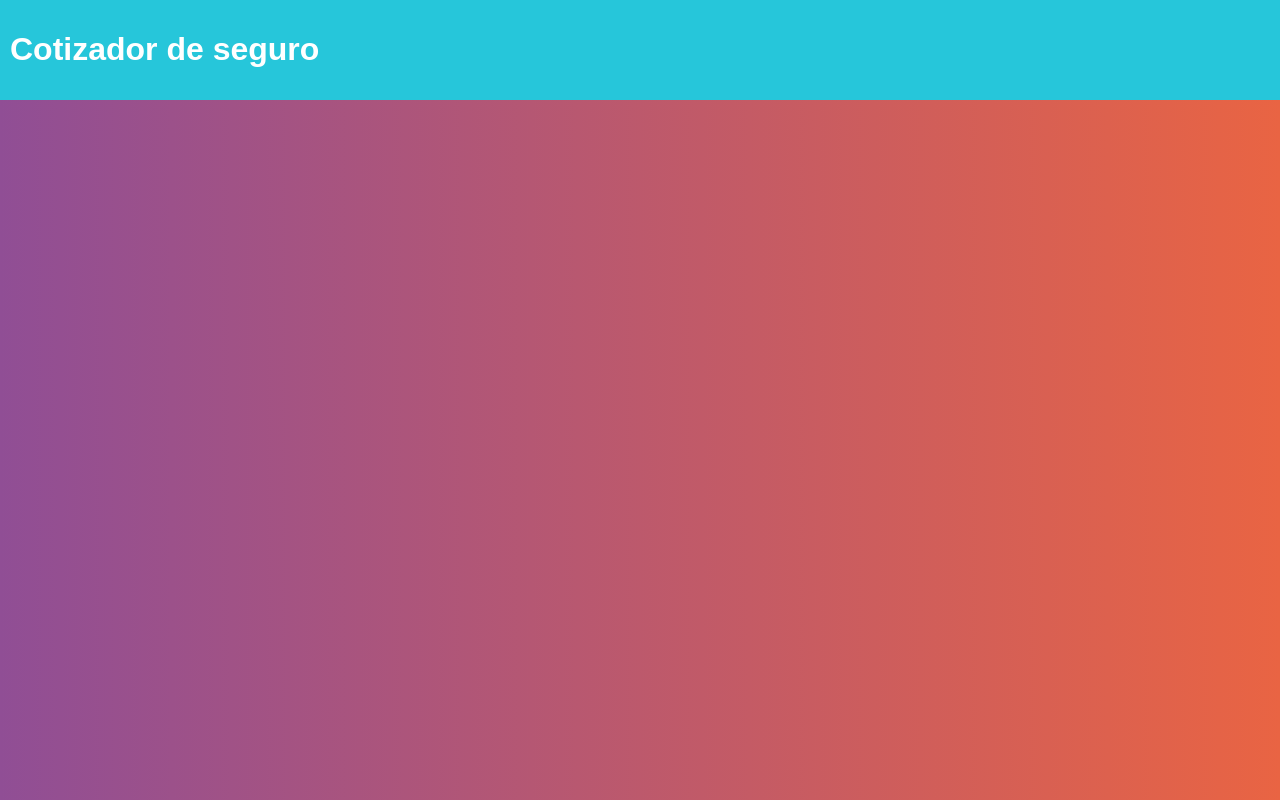
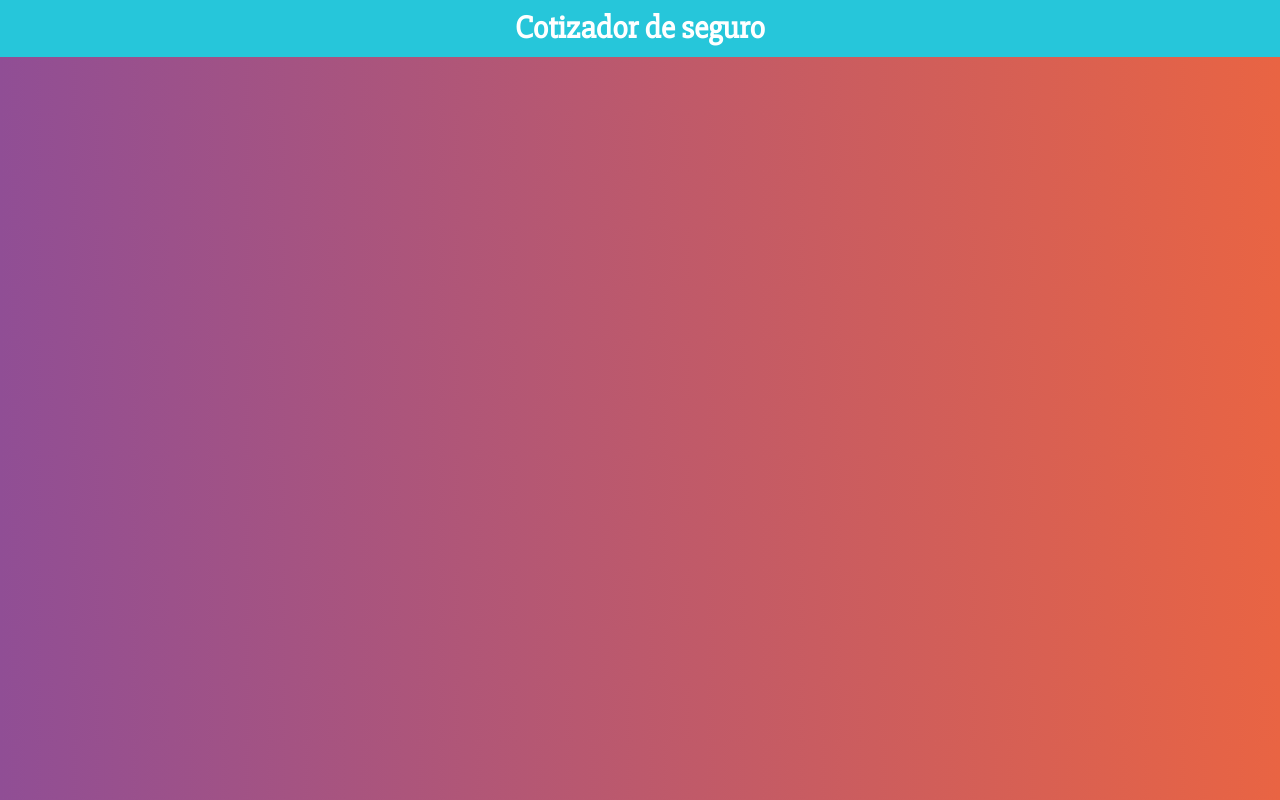
Before and after one commit to jimmy404/REACT-StyledComponents-Cotizador-Seguro, a React (Create React App) app: page / in a window 1280 px wide. Built offline with nearby package versions, Linux system fonts and the light colour scheme.

Commit message:
Adding other styled component for h1 - Header.js

```diff
--- a/src/components/Header.js
+++ b/src/components/Header.js
@@ -9,10 +9,18 @@ const ContenedorHeader = styled.header`
     color: #FFFFFF;
 `;
 
+const TextoHeader = styled.h1`
+    font-size: 2rem;
+    margin: 0;
+    font-family: 'Slabo 27px', serif;
+    text-align: center;
+`;
+
+
 const Header = ({titulo}) => {
     return (
         <ContenedorHeader>
-            <h1>{titulo}</h1>
+            <TextoHeader>{titulo}</TextoHeader>
         </ContenedorHeader>
     );
 }
```
